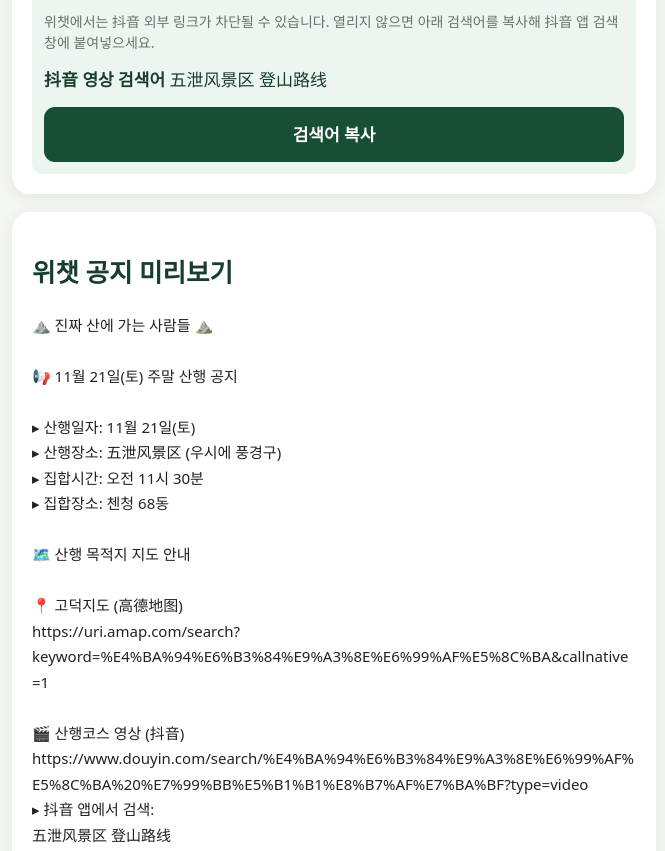
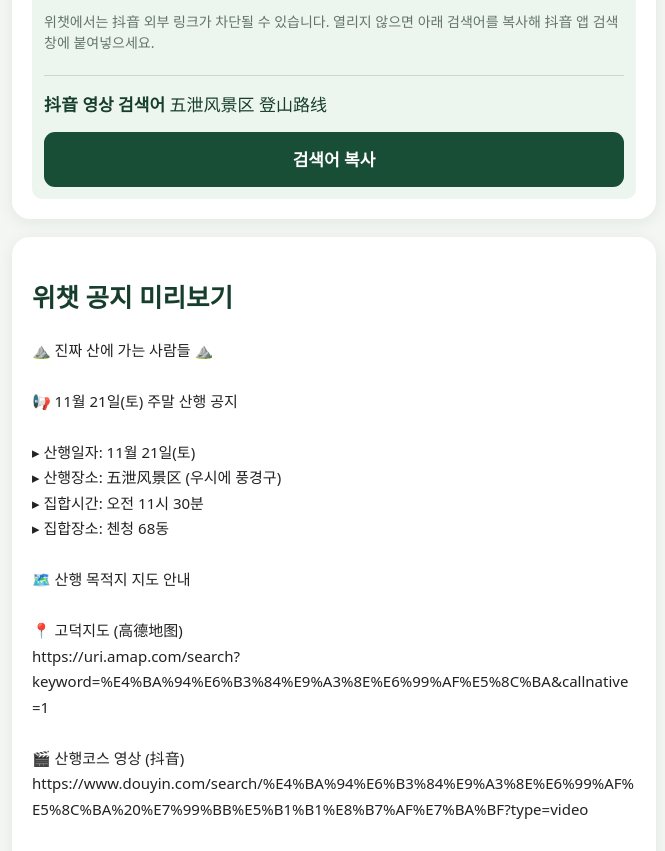
Before and after one commit to foryun74-web/-jinhua-hiking, a plain HTML site: page notice.html in a window 1280 px wide. Shown: the part 1095-1946 px from the top of the page, without its empty margins (306-971 px from the left). Drawn offline with Linux system fonts and the light colour scheme.

Commit message:
Add files via upload

```diff
--- a/notice.html
+++ b/notice.html
@@ -16,6 +16,7 @@ button.secondary{background:#e6f0e9;color:#184d36}
 pre{white-space:pre-wrap;overflow-wrap:anywhere;font:15px/1.7 system-ui,sans-serif;color:#222;margin:0}
 .muted{font-size:14px;color:#637569}.notice{padding:12px;background:#edf5ef;border-radius:10px}
 @media(max-width:440px){.row{grid-template-columns:1fr}}
+.video-search{margin-top:22px;padding-top:16px;border-top:1px solid #cbd8cf}
 .mapurls{font-size:13px;margin:12px 0}.mapurls>div{margin:12px 0}.mapurls a{display:block;overflow-wrap:anywhere;word-break:break-all;color:#176a46;margin-top:4px}</style></head>
 <body><header><h1>주말 산행 공지 작성</h1><div>진짜 산에 가는 사람들</div></header>
 <main><p><a href="./">← 등산코스 130선으로 돌아가기</a></p>
@@ -35,7 +36,7 @@ pre{white-space:pre-wrap;overflow-wrap:anywhere;font:15px/1.7 system-ui,sans-ser
 <label for="meeting">집합장소</label><input id="meeting" value="첸청 68동">
 <div class="notice"><strong>자동 입력된 산행 목적지 지도</strong>
 <div class="links"><a id="amap" target="_blank" rel="noopener noreferrer">📍 고덕지도 목적지</a><a id="route" target="_blank" rel="noopener noreferrer">🎬 산행코스 영상 (抖音)</a></div><div class="mapurls"><div><strong>목적지 지도 URL</strong><div><a id="amapUrl" target="_blank" rel="noopener noreferrer"></a></div></div><div><strong>抖音 영상 검색 URL</strong><div><a id="routeUrl" target="_blank" rel="noopener noreferrer"></a></div></div></div>
-<p class="muted">위챗에서는 抖音 외부 링크가 차단될 수 있습니다. 열리지 않으면 아래 검색어를 복사해 抖音 앱 검색창에 붙여넣으세요.</p><div><strong>抖音 영상 검색어</strong> <span id="videoKeyword"></span> <button id="copyKeyword" type="button">검색어 복사</button></div></div>
+<p class="muted">위챗에서는 抖音 외부 링크가 차단될 수 있습니다. 열리지 않으면 아래 검색어를 복사해 抖音 앱 검색창에 붙여넣으세요.</p><div class="video-search"><strong>抖音 영상 검색어</strong> <span id="videoKeyword"></span> <button id="copyKeyword" type="button">검색어 복사</button></div></div>
 </section>
 <section class="card" id="result"><h2>위챗 공지 미리보기</h2><pre id="preview"></pre>
 <button id="copy" type="button">공지 전체 복사</button>
@@ -75,6 +76,7 @@ ${a}
 
 🎬 산행코스 영상 (抖音)
 ${r}
+
 ▸ 抖音 앱에서 검색:
 ${p} 登山路线
 
```
